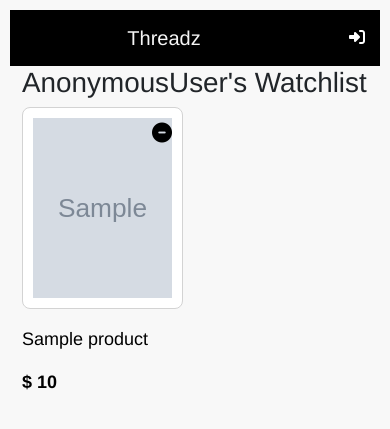
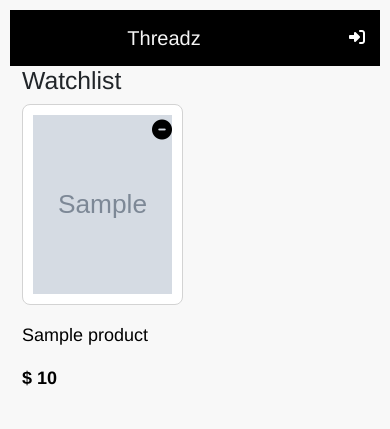
Before and after one commit to NickG35/Threadz, a Django app: page /watchlist/1 in a window 390 px wide. Shown: the top 429 px of the page. Run offline with Django 5.2, Linux system fonts and the light colour scheme; tables that the repository leaves empty hold one stand-in row (values such as "Sample post"); grey boxes marked "Sample" are stand-in pictures; parts of the project's set-up code (start-up, migrations or seed data) failed here and were passed over; some libraries are stand-ins or nearby versions.

Commit message:
added id for responsiveness and adjusted header spacing

```diff
--- a/products/templates/watchlist.html
+++ b/products/templates/watchlist.html
@@ -32,8 +32,8 @@
         });
     });
 </script>
-<div class="container-fluid">
-    <h1 class="welcome">{{ user }}'s Watchlist</h1>
+<div id="product-container" class="container-fluid">
+    <h2 class="header">Watchlist</h2>
     <div class="row">
         {% for item in watchlist_items %}
             <div data-id="{{item.product.id}}" class="col-6 col-sm-4 col-md-3">
```
